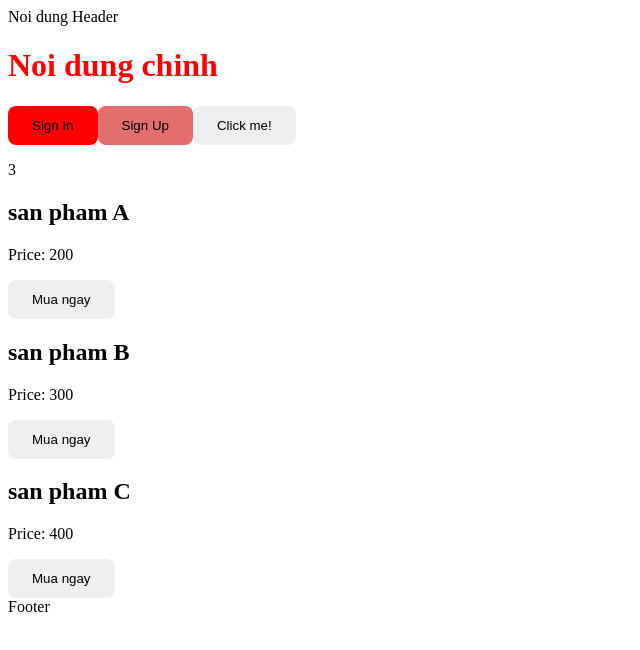
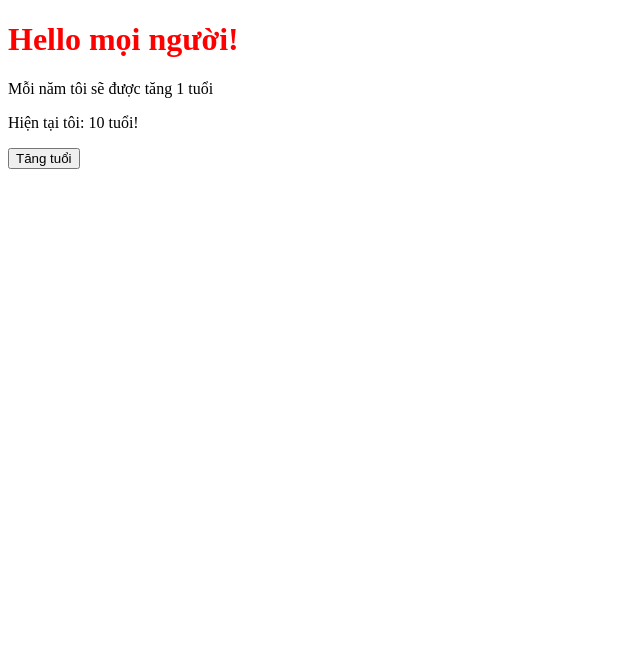
Before and after one commit to hoangnm-ndm/MindX-CI110, a React (Vite) app: page / in a window 1280 px wide. Shown: the top 650 px of the page, without its empty margins (0-640 px from the left). Built offline with nearby package versions, Linux system fonts and the light colour scheme.

Commit message:
Day 04: State - ví dụ 1, cách dùng

```diff
--- a/src/App.jsx
+++ b/src/App.jsx
@@ -1,17 +1,30 @@
-import React, { Children } from "react";
+import React, { useState } from "react";
 import "./App.css";
-import Header from "./components/Header";
-import Main from "./components/main";
-import Footer from "./components/Footer";
 
 // * Component
+
 function App() {
+  const [age, setAge] = useState(10);
+  //* const [state, setState] = useState(initialState)
+  const handleIncAge = () => {
+    // * Cách 1: Đơn giản, dễ dùng.
+    // setAge(age + 2);
+    // setAge(age + 4);
+    // setAge(age + 6);
+
+    // * Cách 2: Dùng callback khi setState: Dài dòng hơn, nhưng an toàn hơn khi có nhiều logic cùng tác động vào state.
+    setAge((prev) => prev + 1);
+    setAge((prev) => prev + 100);
+    setAge((prev) => prev + 100);
+  };
+  console.log(age);
   return (
-    <>
-      <Header />
-      <Main />
-      <Footer />
-    </>
+    <div className="app">
+      <h1>Hello mọi người!</h1>
+      <p>Mỗi năm tôi sẽ được tăng 1 tuổi</p>
+      <p>Hiện tại tôi: {age} tuổi!</p>
+      <button onClick={handleIncAge}>Tăng tuổi</button>
+    </div>
   );
 }
 
--- a/src/components/Button.jsx
+++ b/src/components/Button.jsx
@@ -2,7 +2,6 @@ import React from "react";
 import "./Button.css";
 
 const Button = (props) => {
-  console.log(props);
   /**
    * * props là một đối tượng được khai báo khi truyền vào component.
    * * Props thì thường chứa các thuộc tính
--- a/src/components/Main.jsx
+++ b/src/components/Main.jsx
@@ -20,7 +20,8 @@ const ProductItem = ({ product }) => {
   );
 };
 
-const Main = () => {
+const Main = ({ data }) => {
+  console.log(data);
   return (
     <div>
       <h1>Noi dung chinh</h1>
```
Also changed, not shown: src/state.js (added, +13 -0 lines), 1 other file (tests, documents, lock files or other folders).
